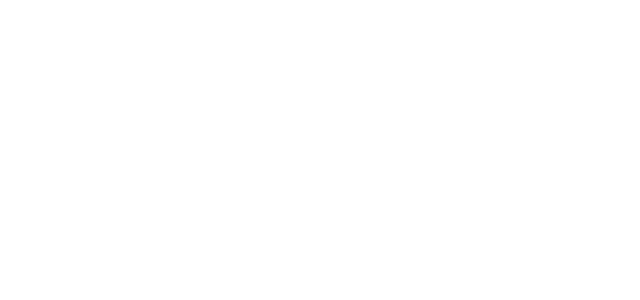
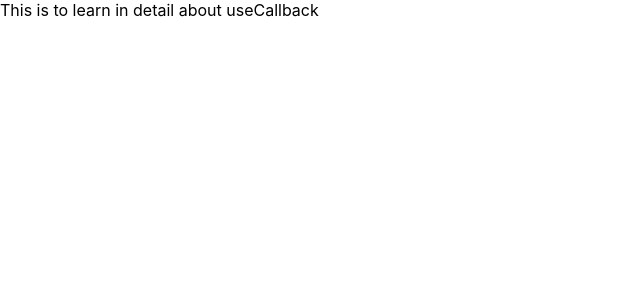
Before and after one commit to cynthia22ekm/React-TypeScript, a React (Create React App) app in the folder basics/: page / in a window 1280 px wide. Shown: the top 300 px of the page, without its empty margins (0-640 px from the left). Built offline with nearby package versions, Linux system fonts and the light colour scheme.

Commit message:
Tested useCallBack and added some notes

```diff
--- a/basics/src/App.tsx
+++ b/basics/src/App.tsx
@@ -3,6 +3,7 @@
 import { productsApi } from "./API/api";
 import "./App.css";
 import AllComponents from "./Components/AllComponents";
+import TestUseCallBack from "./Components/TestUseCallBack";
 import UseEffect from "./Components/UseEffect";
 import SimpleForm from "./Practise/SimpleForm";
 import ProductsTable from "./Practise/Table/ProductsTable";
@@ -10,7 +11,7 @@
 function App() {
   return (
     <ApiProvider api={productsApi}>
-      <UseEffect />
+      <TestUseCallBack />
     </ApiProvider>
   );
 }
--- /dev/null
+++ b/basics/src/Components/TestUseCallBack.tsx
@@ -0,0 +1,23 @@
+//Reference taken from https://www.youtube.com/watch?v=DEPwA3mv_R8 and https://www.youtube.com/watch?v=FB_kOSHk1DM
+//Here everytime, the component gets rendered , a new instance of summ function is created. Hence the useEffect function
+//gets rendered when sum function instance gets created. But in here, the setResult() is setting the same value
+//all the time. Hence it doesnt call for the component rendering after it renders the component two times with the same value.
+
+import { useEffect, useState } from "react";
+
+const TestUseCallBack: React.FC = () => {
+  const [result, setResult] = useState(0);
+  const num1 = 4;
+  const num2 = 5;
+
+  const sum = () => num1 + num2;
+
+  useEffect(() => {
+    console.log("Entered useEffect");
+    setResult(num1 + num2);
+  }, [sum]);
+
+  return <div>This is to learn in detail about useCallback</div>;
+};
+
+export default TestUseCallBack;
--- a/basics/src/Components/UseEffect.tsx
+++ b/basics/src/Components/UseEffect.tsx
@@ -1,3 +1,8 @@
+//Reference taken from https://www.youtube.com/watch?v=dH6i3GurZW8. useEffect has an empty dependency array. Hence it will
+//only be rendered once with the initial value of 'val'. Hence when we try to console.log(val) inside useEffect, we always get
+//the value 1. But when the output the value of val inside return, it will display the value like a counter
+//This is because the setInterval runs evenry seconds even if its inside useEffect.
+
 import { useEffect, useState } from "react";
 
 const UseEffect: React.FC = () => {
@@ -11,7 +16,7 @@
     }, 1000);
   }, []);
 
-  return <div></div>;
+  return <div>{val}</div>;
 };
 
 export default UseEffect;
```
